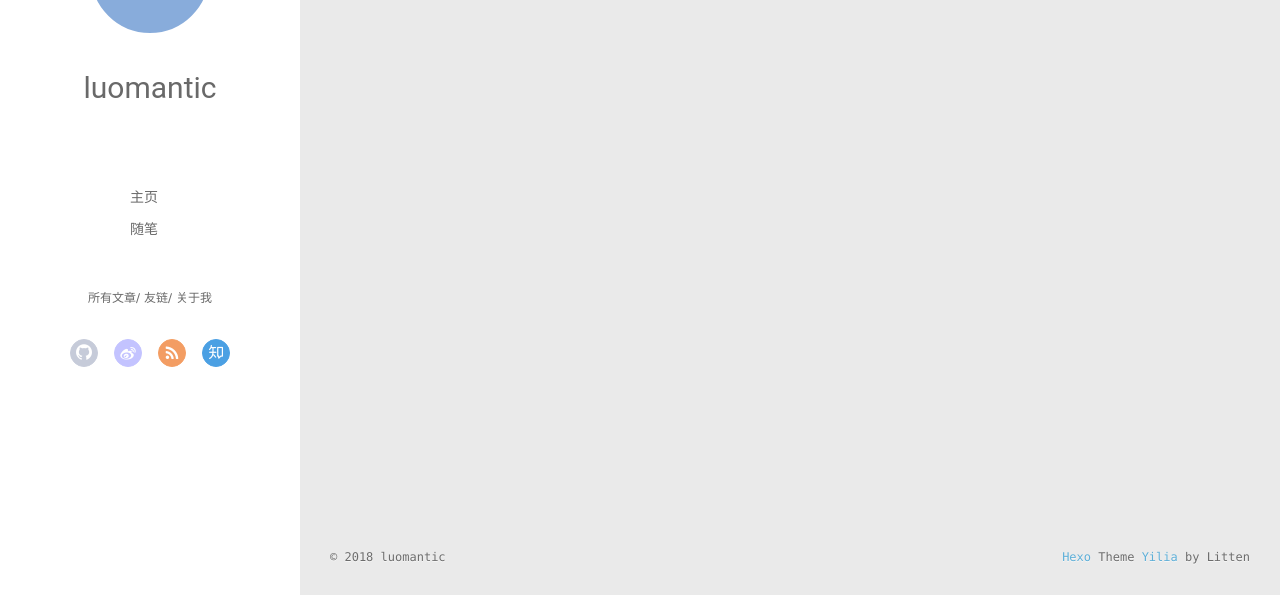
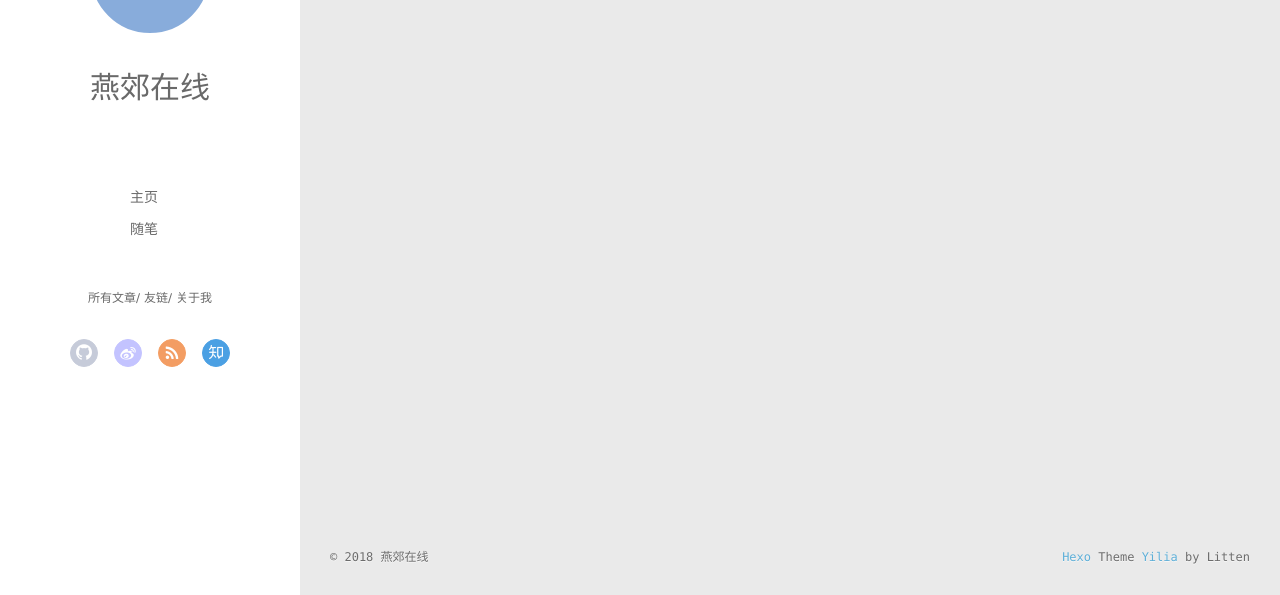
Before and after one commit to yajol/yajol.github.io, a plain HTML site: page archives/index.html in a window 1280 px wide. Shown: the part 202-797 px from the top of the page. Drawn offline with Linux system fonts and the light colour scheme; no server answers.

Commit message:
Site updated: 2018-06-20 17:51:35

```diff
--- a/archives/index.html
+++ b/archives/index.html
@@ -46,7 +46,7 @@
 			<img src="" class="js-avatar">
 		</a>
 		<hgroup>
-		  <h1 class="header-author"><a href="/">luomantic</a></h1>
+		  <h1 class="header-author"><a href="/">燕郊在线</a></h1>
 		</hgroup>
 
 
@@ -104,7 +104,7 @@
 				<img src="" class="js-avatar">
 			</div>
 			<hgroup>
-			  <h1 class="header-author js-header-author">luomantic</h1>
+			  <h1 class="header-author js-header-author">燕郊在线</h1>
 			</hgroup>
 
 
@@ -202,7 +202,7 @@
   <div class="outer">
     <div id="footer-info">
     	<div class="footer-left">
-    		&copy; 2018 luomantic
+    		&copy; 2018 燕郊在线
     	</div>
       	<div class="footer-right">
       		<a href="http://hexo.io/" target="_blank">Hexo</a>  Theme <a href="https://github.com/litten/hexo-theme-yilia" target="_blank">Yilia</a> by Litten
```
Also changed, not shown: 2018/06/20/hello-world/index.html (+3 -3 lines), archives/2018/06/index.html (+3 -3 lines), archives/2018/index.html (+3 -3 lines), index.html (+3 -3 lines).
